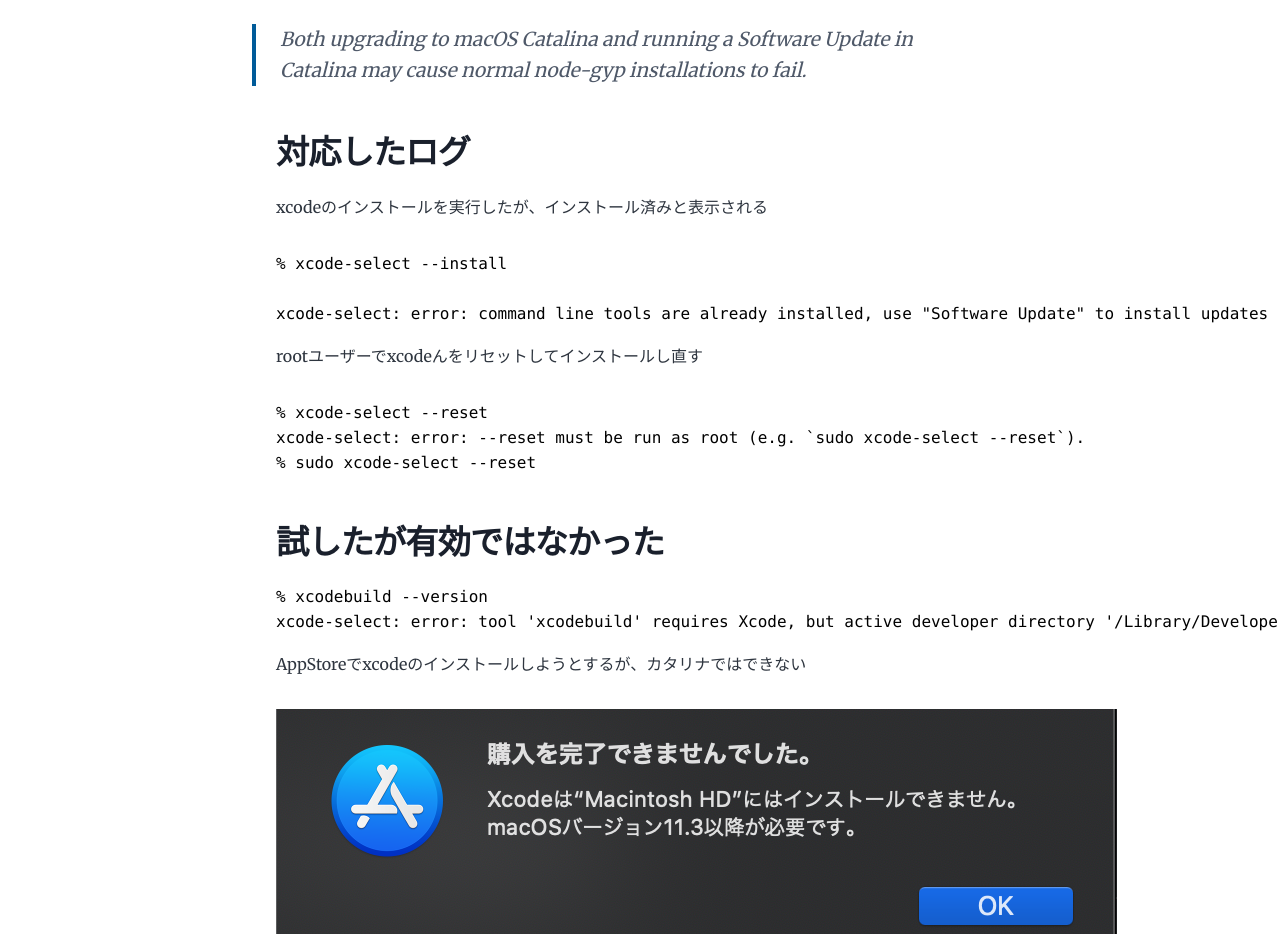
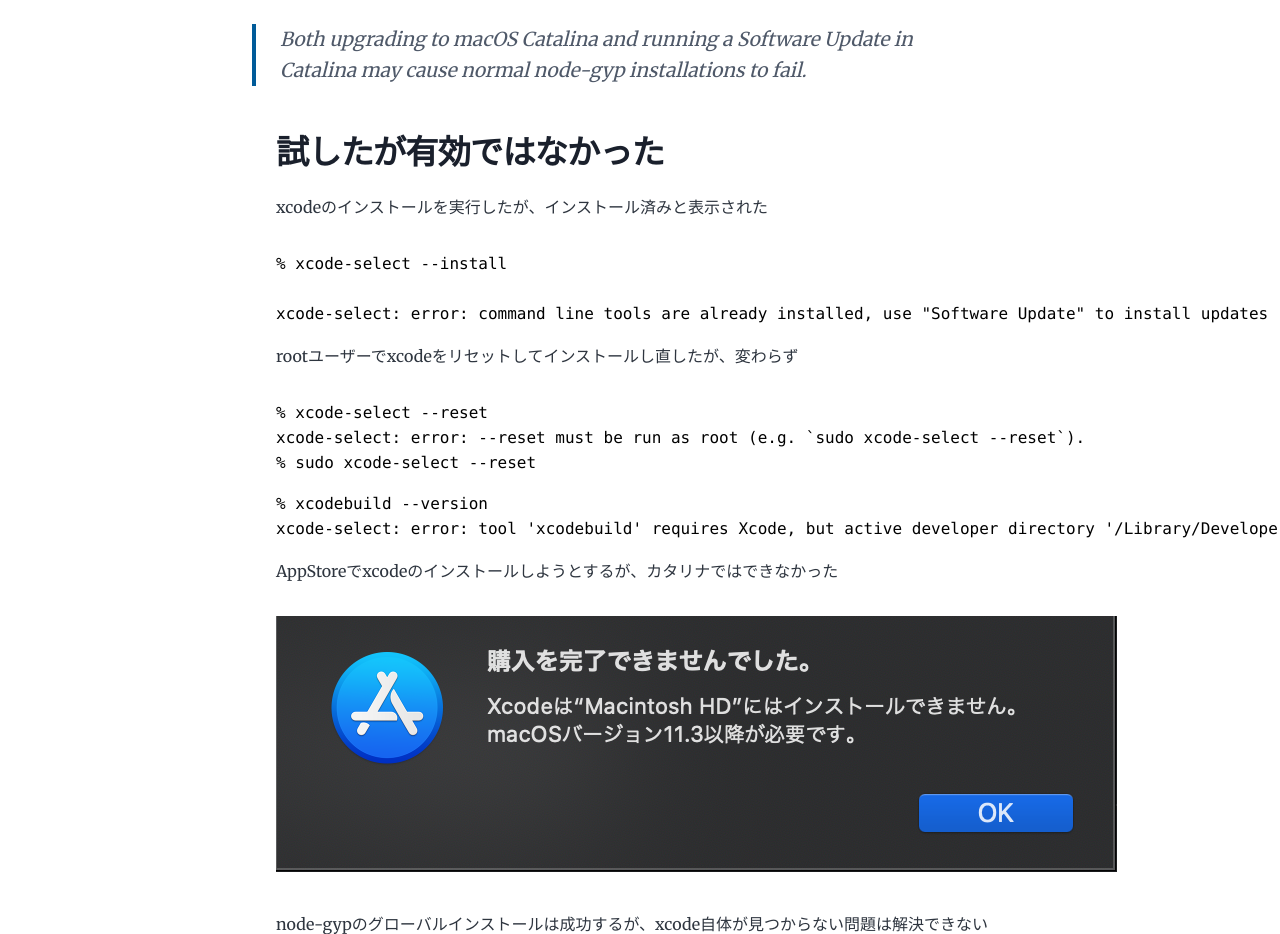
Before and after one commit to kkenya/blog, a Gatsby site: page /failed_install_node_gyp/ in a window 1280 px wide. Shown: the part 1180-2114 px from the top of the page. Built offline with nearby package versions, Linux system fonts and the light colour scheme; Gatsby itself is replaced by a stand-in of ours; some packages are replaced by stand-ins of ours; code samples lack their colours.

Commit message:
fix article and package-lock section order

````diff
--- a/content/blog/failed_install_node_gyp/index.md
+++ b/content/blog/failed_install_node_gyp/index.md
@@ -37,9 +37,9 @@
 
 >Both upgrading to macOS Catalina and running a Software Update in Catalina may cause normal node-gyp installations to fail.
 
-## 対応したログ
+## 試したが有効ではなかった
 
-xcodeのインストールを実行したが、インストール済みと表示される
+xcodeのインストールを実行したが、インストール済みと表示された
 
 ```sh
 % xcode-select --install
@@ -47,7 +47,7 @@
 xcode-select: error: command line tools are already installed, use "Software Update" to install updates
 ```
 
-rootユーザーでxcodeんをリセットしてインストールし直す
+rootユーザーでxcodeをリセットしてインストールし直したが、変わらず
 
 ```sh
 % xcode-select --reset
@@ -55,14 +55,12 @@
 % sudo xcode-select --reset
 ```
 
-## 試したが有効ではなかった
-
 ```sh
 % xcodebuild --version
 xcode-select: error: tool 'xcodebuild' requires Xcode, but active developer directory '/Library/Developer/CommandLineTools' is a command line tools instance
 ```
 
-AppStoreでxcodeのインストールしようとするが、カタリナではできない
+AppStoreでxcodeのインストールしようとするが、カタリナではできなかった
 
 ![xcode installation error](./app_store.png)
 
````
Also changed, not shown: package.json (+18 -18 lines).
